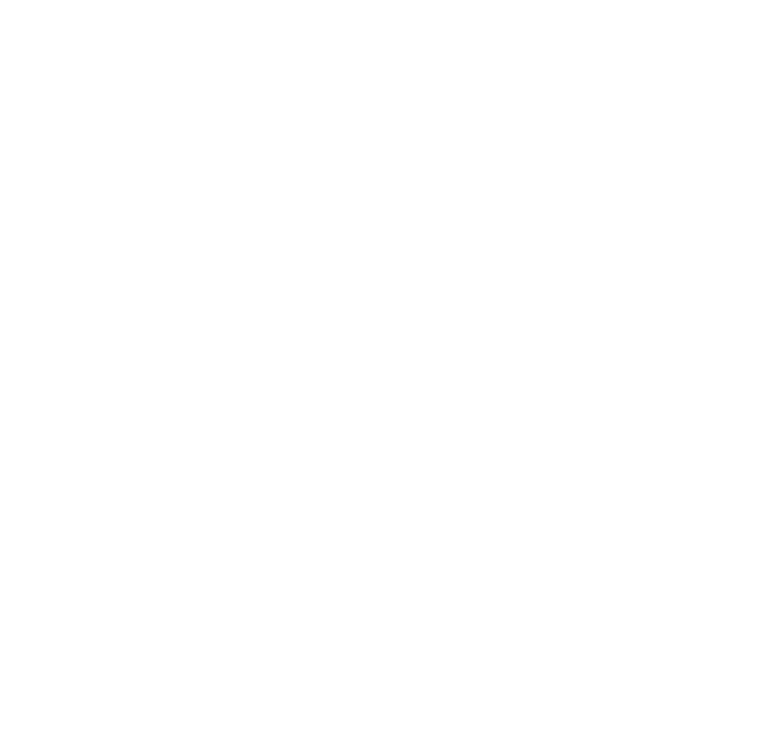
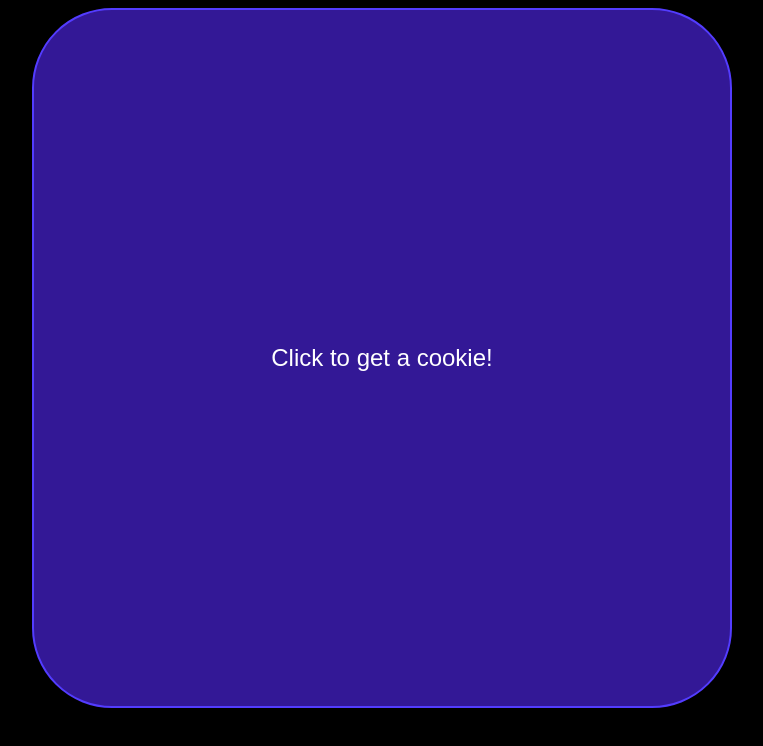
Before and after one commit to jimmyhelm-ga/Project-1, a plain HTML site: page index.html in a window 1280 px wide. Shown: the whole page, without its empty margins (258-1021 px from the left). Drawn offline with Linux system fonts and the light colour scheme.

Commit message:
initial structure

```diff
--- a/app.js
+++ b/app.js
@@ -0,0 +1,25 @@
+/*-------------------------------- Constants --------------------------------*/
+
+const button = document.querySelector(".button")
+
+
+
+/*-------------------------------- Variables --------------------------------*/
+
+
+
+/*------------------------ Cached Element References ------------------------*/
+
+
+
+
+/*----------------------------- Event Listeners -----------------------------*/
+
+
+button.addEventListener("click", function() {
+    // This function will be executed when the button is clicked
+    alert("You get a cookie!");
+});
+
+
+/*-------------------------------- Functions --------------------------------*/
--- a/index.html
+++ b/index.html
@@ -4,9 +4,13 @@
     <meta charset="UTF-8">
     <meta name="viewport" content="width=device-width, initial-scale=1.0">
     <title>Document</title>
+    <script defer src="./app.js"></script>
     <link rel="stylesheet" href="./style.css">
 </head>
 <body>
+    <div class="container">
+        <button class="button">Click to get a cookie!</button>
+    </div>
 
 </body>
 </html>
--- a/style.css
+++ b/style.css
@@ -0,0 +1,23 @@
+.button {
+    padding: 0;
+    width: 700px;
+    height: 700px;
+    cursor: pointer;
+    font-size: 24px;
+    display: flex;
+    align-items: center;
+    justify-content: center;
+    color: #ffffff;
+    background-color: #331896;
+    border-radius: 80px;
+    border: 2px solid rgb(83, 60, 255);
+}
+.container {
+    display: flex;
+    justify-content: center;
+    align-items: center;
+}
+
+body {
+    background-color: black;
+}
```
